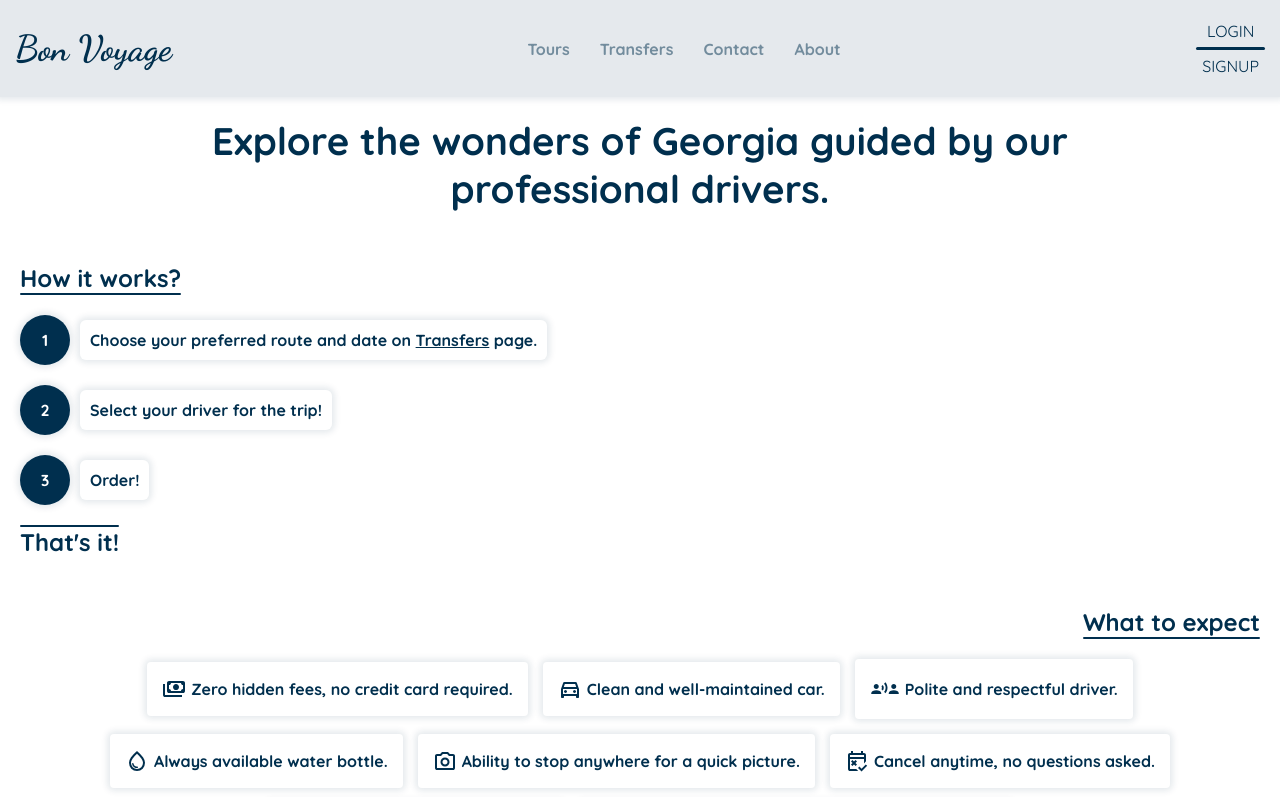
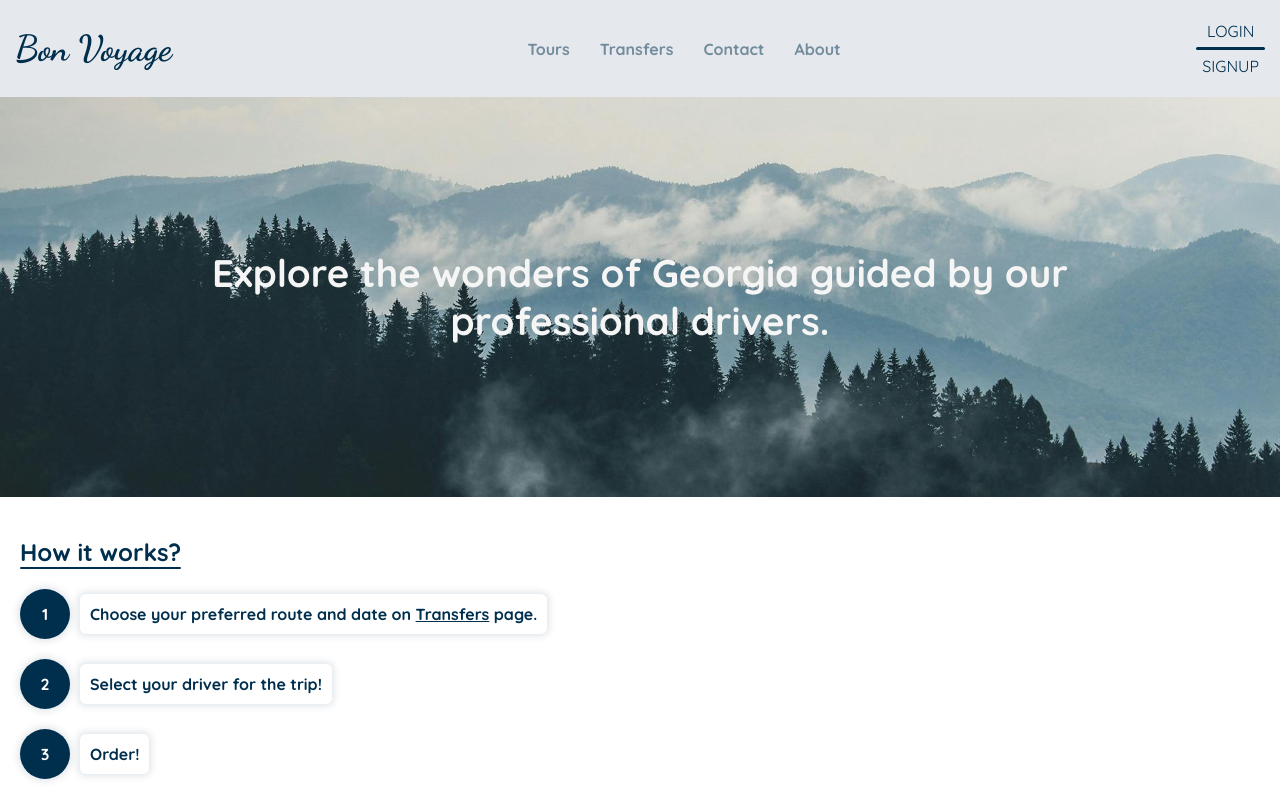
Before and after one commit to nickgabriadze/bonvoyage, a React (Vite) app in the folder front-end/: page / in a window 1280 px wide. Shown: the top 797 px of the page. Built offline with nearby package versions, Linux system fonts and the light colour scheme.

Commit message:
feat: add background to homepage

```diff
--- a/front-end/src/pages/home/components/Home/Home.tsx
+++ b/front-end/src/pages/home/components/Home/Home.tsx
@@ -1,14 +1,19 @@
 import homeStyles from '../styles/home.module.css'
 import {HowTo} from "./components/HowTo.tsx";
 import {WhatToExpect} from "./components/WhatToExpect.tsx";
+import MountainViewJPEG from '/icons/homepage/mountain-scene.jpg'
 
 export function Home() {
 
     document.title = 'Home'
     return <section className={homeStyles['homeWrapper']}>
         <div className={homeStyles['welcome']}>
+            <img src={MountainViewJPEG} alt={'Mountains view'}/>
             <h1>Explore the wonders of Georgia guided by our professional drivers.</h1>
         </div>
+
+
+
         <HowTo/>
         <WhatToExpect/>
     </section>
--- a/front-end/src/pages/home/components/styles/home.module.css
+++ b/front-end/src/pages/home/components/styles/home.module.css
@@ -1,8 +1,7 @@
 .homeWrapper {
-    margin: 20px;
     display: flex;
     flex-direction: column;
-    gap: 50px;
+    gap: 20px;
 
 
     & hr {
@@ -21,13 +20,18 @@
         font-size: clamp(var(--font-size-m), 2vw, var(--font-size-l));
 
         & h1 {
-
+            position: absolute;
             text-align: center;
-            color: var(--color-main-deep-sea-navy);
-
+            color: whitesmoke;
             width: 80%;
         }
 
+        & img {
+            position: relative;
+            width: 100%;
+            height: 400px;
+            object-fit: cover;
+        }
     }
 
 
@@ -135,4 +139,8 @@
 
 
     }
+
+    & .howTo, .whatToExpect{
+        padding:20px;
+    }
 }
```
Also changed, not shown: front-end/public/icons/homepage/mountain-scene.jpg (added).
